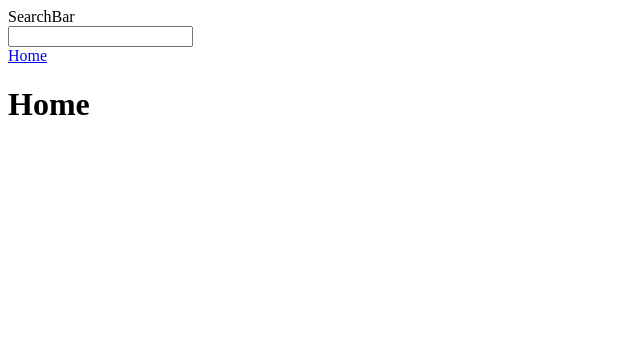
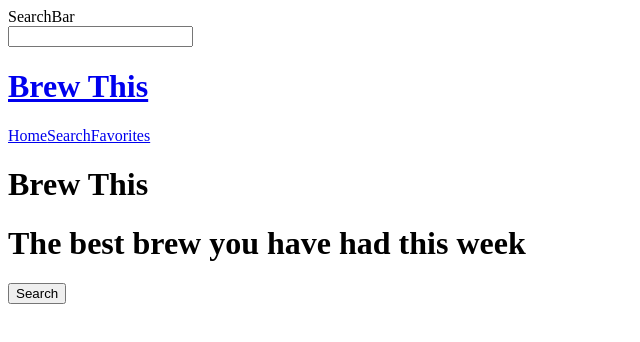
Before and after one commit to flmngwllm/BrewThis, a React (Create React App) app in the folder client/: page / in a window 1280 px wide. Shown: the top 342 px of the page, without its empty margins (0-640 px from the left). Built offline with nearby package versions, Linux system fonts and the light colour scheme.

Commit message:
added button that links to the search page, and added text on home page

```diff
--- a/client/src/components/Home.js
+++ b/client/src/components/Home.js
@@ -1,10 +1,14 @@
 import React, { Component } from 'react';
+import {Link} from 'react-router-dom'
 
 class Home extends Component {
     render() {
         return (
             <div>
-                <h1>Home</h1>
+                <h1>Brew This</h1>
+                <h1>The best brew you have had this week</h1>
+                <Link to="/Search"><button>Search</button></Link>
+
             </div>
         );
     }
--- a/client/src/components/Nav.js
+++ b/client/src/components/Nav.js
@@ -4,7 +4,10 @@
 const Nav = () => {
     return(
         <div>
+            <Link to="/"><h1>Brew This</h1></Link>
             <Link to="/">Home</Link>
+            <Link to="/Search">Search</Link>
+            <Link to="/Favorites">Favorites</Link>
         </div>
     )
 }
```
